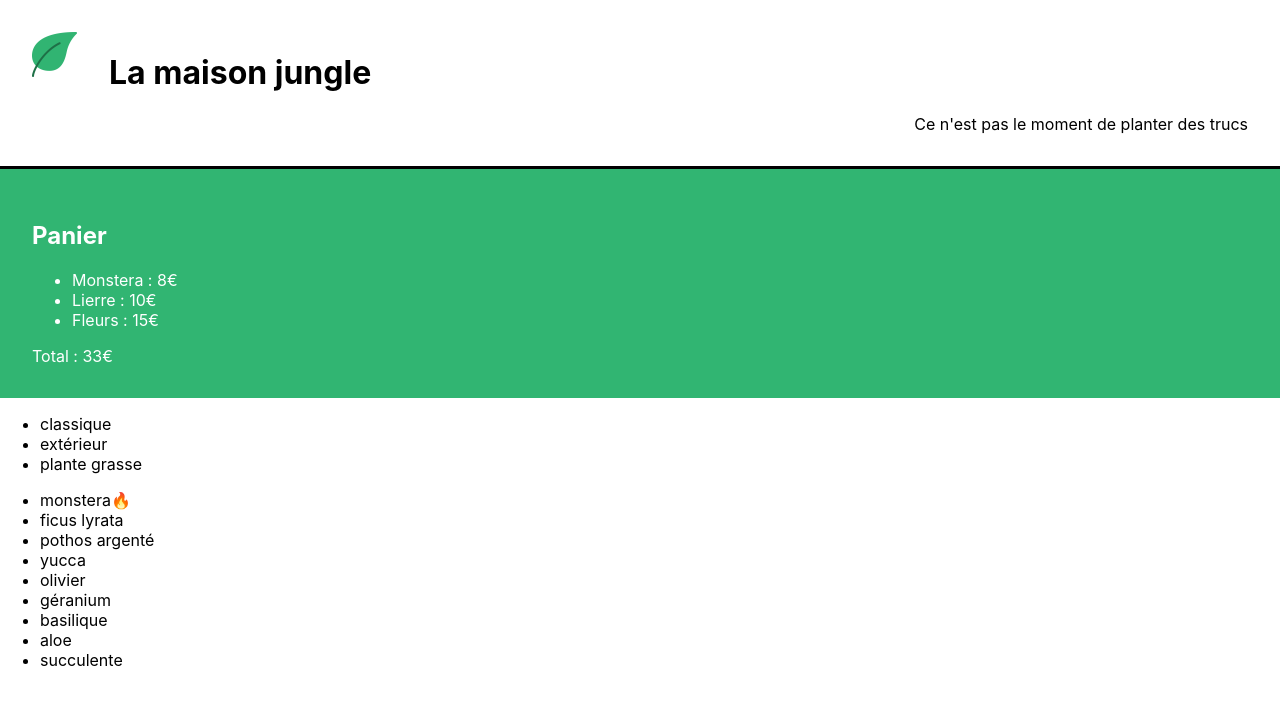
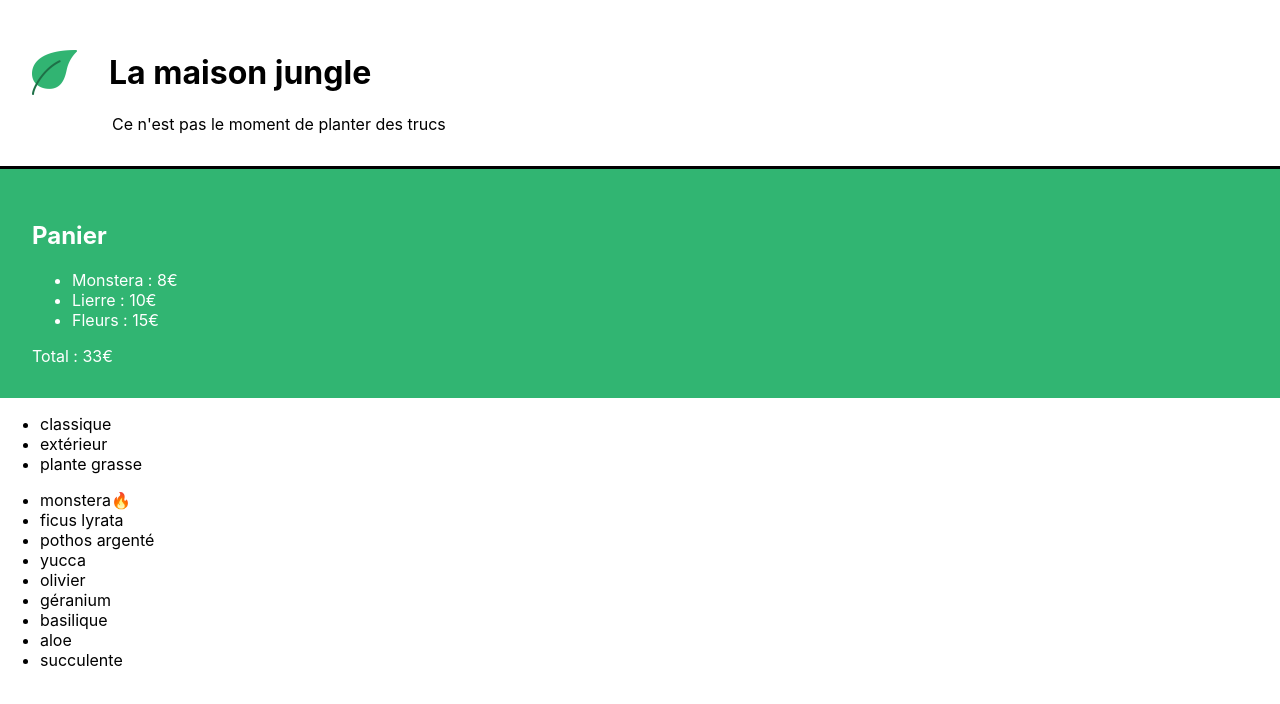
Before and after one commit to garpzy/ReactCours1, a React (Create React App) app: page / in a window 1280 px wide. Shown: the top 704 px of the page. Built offline with nearby package versions, Linux system fonts and the light colour scheme.

Commit message:
baseline class

```diff
--- a/src/components/Banner.js
+++ b/src/components/Banner.js
@@ -12,7 +12,7 @@ function Banner() {
 				<img src={logo} alt='La maison jungle' className='lmj-logo' />
 				<h1 className='lmj-title'>{title}</h1>
 			</div>
-			<div>
+			<div className='lmj-baseline'>
 				<Recommandation />
 			</div>
 		</div>
--- a/src/styles/Banner.css
+++ b/src/styles/Banner.css
@@ -1,12 +1,12 @@
 .lmj-banner {
 	color: black;
-	text-align: right;
+	text-align: left;
 	padding: 32px;
 	border-bottom: solid 3px black;
 	/* display: flex;
 	justify-content: flex-end;
 	flex-direction: row;
-	align-items: center; */
+	align-items: center;*/
 }
 
 .lmj-title {
@@ -21,4 +21,9 @@
 .lmj-banner-row{
 	display: flex;
 	flex-direction: row;
+	align-items: center;
 }
+
+.lmj-baseline{
+	padding-left: 80px;
+}
```
